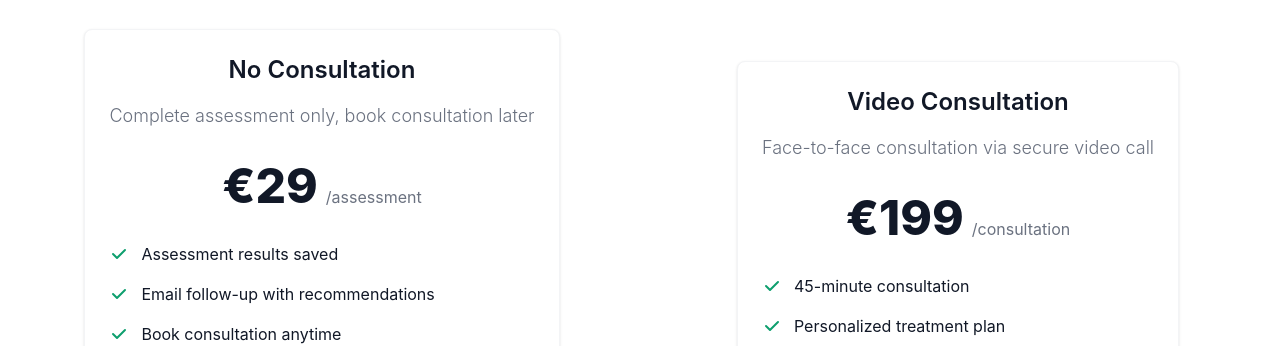
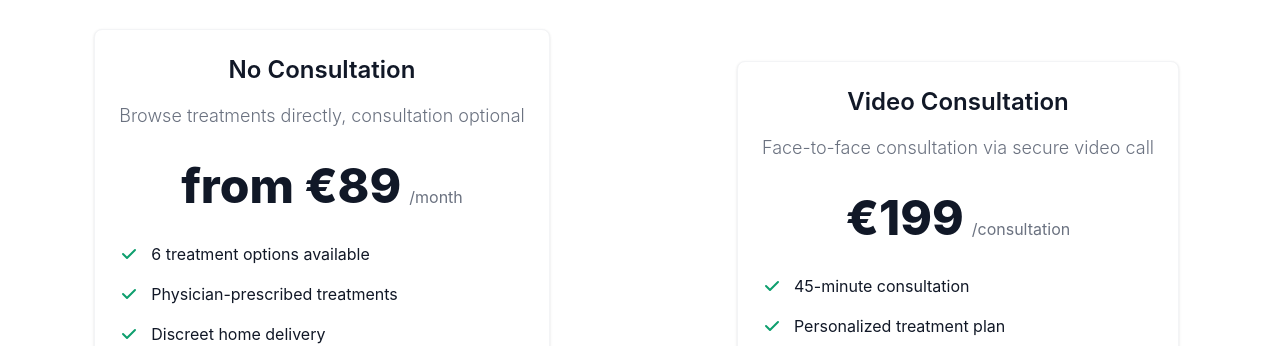
Before and after one commit to ssenge/doc, a plain HTML site: page consultation.html in a window 1280 px wide. Shown: the part 615-961 px from the top of the page. Drawn offline with nearby package versions, Linux system fonts and the light colour scheme.

Commit message:
Update No Consultation pricing to reflect treatment costs - Change from €29 to 'from €89' to match cheapest treatment option - Update description to 'Browse treatments directly, consultation optional' - Update features to highlight 6 treatment options, physician-prescribed treatments, and discreet delivery - Better align pricing with actual treatment selection flow

```diff
--- a/consultation.html
+++ b/consultation.html
@@ -63,29 +63,29 @@
                 <!-- No Consultation -->
                 <div class="flex flex-col p-6 mx-auto max-w-lg text-center text-gray-900 bg-white rounded-lg border border-gray-100 shadow xl:p-8">
                     <h3 class="mb-4 text-2xl font-semibold" data-en="No Consultation" data-de="Keine Beratung">No Consultation</h3>
-                    <p class="font-light text-gray-500 sm:text-lg" data-en="Complete assessment only, book consultation later" data-de="Nur Assessment abschließen, Beratung später buchen">Complete assessment only, book consultation later</p>
+                    <p class="font-light text-gray-500 sm:text-lg" data-en="Browse treatments directly, consultation optional" data-de="Behandlungen direkt durchsuchen, Beratung optional">Browse treatments directly, consultation optional</p>
                     <div class="flex justify-center items-baseline my-8">
-                        <span class="mr-2 text-5xl font-extrabold">€29</span>
-                        <span class="text-gray-500" data-en="/assessment" data-de="/Assessment">/assessment</span>
+                        <span class="mr-2 text-5xl font-extrabold" data-en="from €89" data-de="ab €89">from €89</span>
+                        <span class="text-gray-500" data-en="/month" data-de="/Monat">/month</span>
                     </div>
                     <ul role="list" class="mb-8 space-y-4 text-left">
                         <li class="flex items-center space-x-3">
                             <svg class="flex-shrink-0 w-5 h-5 text-green-500" fill="currentColor" viewBox="0 0 20 20">
                                 <path fill-rule="evenodd" d="M16.707 5.293a1 1 0 010 1.414l-8 8a1 1 0 01-1.414 0l-4-4a1 1 0 011.414-1.414L8 12.586l7.293-7.293a1 1 0 011.414 0z" clip-rule="evenodd"></path>
                             </svg>
-                            <span data-en="Assessment results saved" data-de="Assessment-Ergebnisse gespeichert">Assessment results saved</span>
+                            <span data-en="6 treatment options available" data-de="6 Behandlungsoptionen verfügbar">6 treatment options available</span>
                         </li>
                         <li class="flex items-center space-x-3">
                             <svg class="flex-shrink-0 w-5 h-5 text-green-500" fill="currentColor" viewBox="0 0 20 20">
                                 <path fill-rule="evenodd" d="M16.707 5.293a1 1 0 010 1.414l-8 8a1 1 0 01-1.414 0l-4-4a1 1 0 011.414-1.414L8 12.586l7.293-7.293a1 1 0 011.414 0z" clip-rule="evenodd"></path>
                             </svg>
-                            <span data-en="Email follow-up with recommendations" data-de="E-Mail-Follow-up mit Empfehlungen">Email follow-up with recommendations</span>
+                            <span data-en="Physician-prescribed treatments" data-de="Ärztlich verschriebene Behandlungen">Physician-prescribed treatments</span>
                         </li>
                         <li class="flex items-center space-x-3">
                             <svg class="flex-shrink-0 w-5 h-5 text-green-500" fill="currentColor" viewBox="0 0 20 20">
                                 <path fill-rule="evenodd" d="M16.707 5.293a1 1 0 010 1.414l-8 8a1 1 0 01-1.414 0l-4-4a1 1 0 011.414-1.414L8 12.586l7.293-7.293a1 1 0 011.414 0z" clip-rule="evenodd"></path>
                             </svg>
-                            <span data-en="Book consultation anytime" data-de="Beratung jederzeit buchbar">Book consultation anytime</span>
+                            <span data-en="Discreet home delivery" data-de="Diskrete Lieferung nach Hause">Discreet home delivery</span>
                         </li>
                     </ul>
                     <button onclick="window.location.href='treatments.html'" class="text-white bg-blue-600 hover:bg-blue-700 focus:ring-4 focus:ring-blue-200 font-medium rounded-lg text-sm px-5 py-2.5 text-center" data-en="Browse Treatments" data-de="Behandlungen ansehen">Browse Treatments</button>
```
